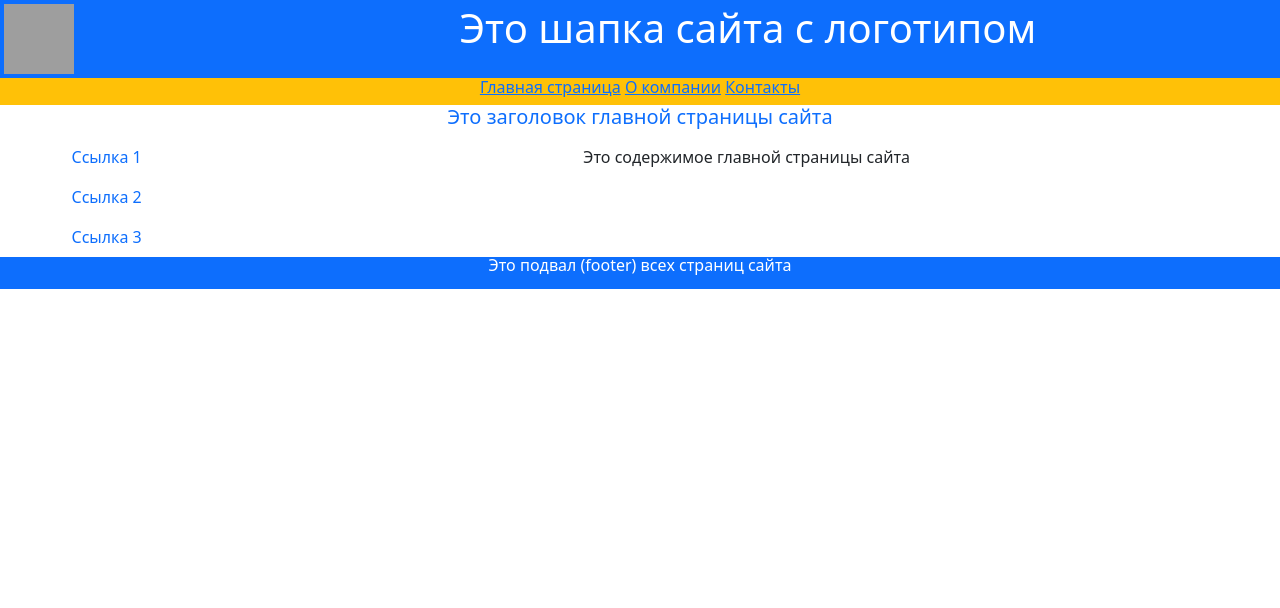
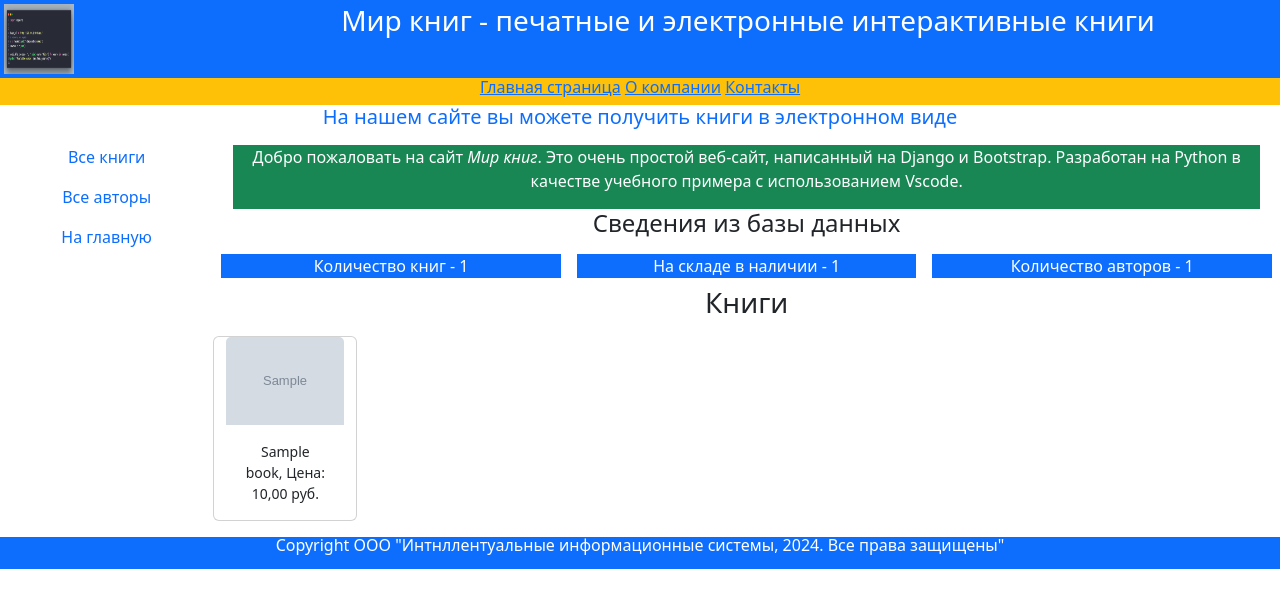
Before and after one commit to OIITuMuCT/WebBooks, a Django app: page / in a window 1280 px wide. Shown: the top 608 px of the page. Run offline with Django 4.2, Linux system fonts and the light colour scheme; tables that the repository leaves empty hold one stand-in row (values such as "Sample post"); grey boxes marked "Sample" are stand-in pictures; some libraries are stand-ins or nearby versions; grey boxes are pictures that could not be loaded.

Commit message:
Добавление Book-detail, author-detail

```diff
--- a/catalog/urls.py
+++ b/catalog/urls.py
@@ -4,4 +4,8 @@ from .import views
 
 urlpatterns = [
     path('', views.index, name="index"),
+    path('books/', views.BookListView.as_view(), name="books"),
+    path('books/<int:pk>/', views.BookDetailView.as_view(), name="book-detail"),
+    path('authors/', views.AuthorListView.as_view(), name='authors-list'),
+    path('authors/<int:pk>/', views.AuthorDetailView.as_view(), name='authors-detail'),
 ]
--- a/catalog/views.py
+++ b/catalog/views.py
@@ -1,10 +1,47 @@
 from django.shortcuts import render
 from django.http import HttpResponse
+from django.views.generic import ListView, DeleteView
+
+from .models import Book, Author, BookInstance
+
 # Create your views here.
 
 def index(request):
-    text_head = 'Это заголовок главной страницы сайта'
-    text_body = 'Это содержимое главной страницы сайта'
-    context = {'text_head': text_head, 'text_body': text_body}
+    text_head = 'На нашем сайте вы можете получить книги в электронном виде'
+    # данные о книгах и их количестве
+    books = Book.objects.all()
+    num_books = Book.objects.all().count()
+    # Данные об экземплярах книг в БД
+    num_instances = BookInstance.objects.all().count()
+    # Доступные книги (статус = "На складе")
+    num_instances_available = BookInstance.objects.filter(status__exact=2).count()
+    # Данные об авторах книг
+    authors = Author.objects.all()
+    num_authors = Author.objects.count()
+    # Словарь для передачи данных в шаблон index.html
+    context = {'text_head': text_head, 'books': books, 'num_books': num_books,
+               'num_instances': num_instances,
+               'num_instances_available': num_instances_available,
+               'authors': authors, 'num_authors': num_authors}
     # передача словаря context с данным в шаблон
     return render(request, 'catalog/index.html', context)
+
+class BookListView(ListView):
+    model = Book
+    context_object_name = 'books'
+    paginate_by = 3
+
+class BookDetailView(DeleteView):
+    model = Book
+    context_object_name = 'book'
+    template_name = 'catalog/book_detail.html'
+
+class AuthorListView(ListView):
+    model = Author
+    paginate_by = 4
+    template_name = 'catalog/author_list.html'
+
+class AuthorDetailView(DeleteView):
+    model = Author
+    context_object_name = 'author'
+    template_name = 'catalog/author_detail.html'
--- /dev/null
+++ b/templates/catalog/author_detail.html
@@ -0,0 +1,5 @@
+{% extends "catalog/base.html" %}
+
+{% block content %}
+<div></div>
+{% endblock %}
--- a/templates/catalog/base.html
+++ b/templates/catalog/base.html
@@ -12,10 +12,10 @@
     <div class="container-fluid p-1 bg-primary text-white text-center">
         <div class="row">
             <div class="col-2 text-start">
-                <img src="{% static "images/pp100.jpg" %}" width="70" height="70" alt="pp100">
+                <img src="{% static "images/code.png" %}" width="70" height="70" alt="pp100">
             </div>
             <div class="col-10">
-                <h1>Это шапка сайта с логотипом</h1>
+                <h3>Мир книг - печатные и электронные интерактивные книги</h3>
             </div>
         </div>
     </div>
@@ -38,9 +38,10 @@
             <div class="col-2">
                 {% block sidebar %}
                 <nav class="nav flex-column">
-                    <a class="nav-link" href="{% url "index" %}">Ссылка 1</a>
-                    <a class="nav-link" href="{% url "index" %}">Ссылка 2</a>
-                    <a class="nav-link" href="{% url "index" %}">Ссылка 3</a>
+                    <a class="nav-link" href="{% url "books" %}">Все книги</a>
+                    <a class="nav-link" href="{% url "authors-list" %}">Все авторы</a>
+                    <a class="nav-link" href="{% url "index" %}">На главную</a>
+
                 </nav>
                 {% endblock sidebar %}
             </div>
@@ -48,6 +49,27 @@
                 <div class="row text-center">
                         {% block content %}
                         {% endblock content %}
+                        <!-- пагинатор -->
+                        <div class="pagination">
+                            <span class="step-links">
+                            {% if page_obj.paginator.num_pages > 1 %}
+                                {% if page_obj.has_previous %}
+                                    <a href="?page=1">&laquo; Первая</a>
+                                    <a href="?page={{page.obj.previous_page_number}}">Предыдущая</a>
+                                {% endif %}
+
+                                <span class="current">
+                                    Стр. {{page_obj.number}} из {{page_obj.paginator.num_pages}}.
+                                </span>
+
+                                {% if page_obj.has_next %}
+                                    <a href="?page={{page_obj.next_page_number}}">Следующая</a>
+                                    <a href="?page={{page_obj.paginator.num_pages}}">Предыдущая &raquo;</a>
+                                {% endif %}
+                            {% endif %}
+                            </span>
+                        </div>
+                        <!--пагинатор-->
                 </div>
             </div>
         </div>
@@ -55,7 +77,8 @@
     <div class="container-fluid">
         <div class="row bg-primary text-center text-white lh-1">
             {% block footer %}
-            <p>Это подвал (footer) всех страниц сайта</p>
+            <p>Copyright OOO "Интнллентуальные информационные системы, 2024.
+                                                            Все права защищены"</p>
             {% endblock footer %}
         </div>
     </div>
--- a/templates/catalog/index.html
+++ b/templates/catalog/index.html
@@ -3,14 +3,44 @@
 {% block title %}Мир книг{% endblock %}
 
 {% block header %}
-<h5>{{text_head}}</h5>
+<h5>{{ text_head }}</h5>
 {% endblock %}
 {% block content %}
 <div class="container-fluid my-2">
-    <div class="row">
+    <div class="row bg-success text-white mx-2">
         <div class="col text-center">
-            <div>{{text_body}}</div>
+            <p>
+                Добро пожаловать на сайт <em>Мир книг</em>. Это очень
+                простой веб-сайт, написанный на Django и Bootstrap.
+                Разработан на Python в качестве учебного примера
+                с использованием Vscode.
+            </p>
         </div>
     </div>
+    <div class="row text-center text-dark lh-2">
+        <h4>Сведения из базы данных</h4>
+    </div>
+    <div class="row my-2 text-white">
+        <div class="col mx-2 bg-primary">Количество книг - {{num_books}}</div>
+        <div class="col mx-2 bg-primary">На складе в наличии -  {{num_instances}}</div>
+        <div class="col mx-2 bg-primary">Количество авторов -  {{num_authors}}</div>
+    </div>
+    <div class="row text-center text-dark lh-2">
+        <h3>Книги</h3>
+    </div>
+        {% if num_books > 0 %}
+        <div class="row my-2">
+            {% for obj in books %}
+            <div class="card" style="width: 9rem;">
+                <img src="{{ obj.photo.url }}" class="card-img-top" alt="">
+                <div class="card-body">
+                    <p class="card-text small">
+                        {{obj.title}}, Цена: {{obj.price}} руб.
+                    </p>
+                </div>
+            </div>
+            {% endfor %}
+        </div>
+    {% endif %}
 </div>
 {% endblock %}
```
Also changed, not shown: templates/catalog/author_list.html (added, +29 -0 lines), templates/catalog/book_detail.html (added, +53 -0 lines), templates/catalog/book_list.html (added, +34 -0 lines), media/images/Dubrovsky_1919_SKWpmm0.jpg (added), static/images/code.png (added).
